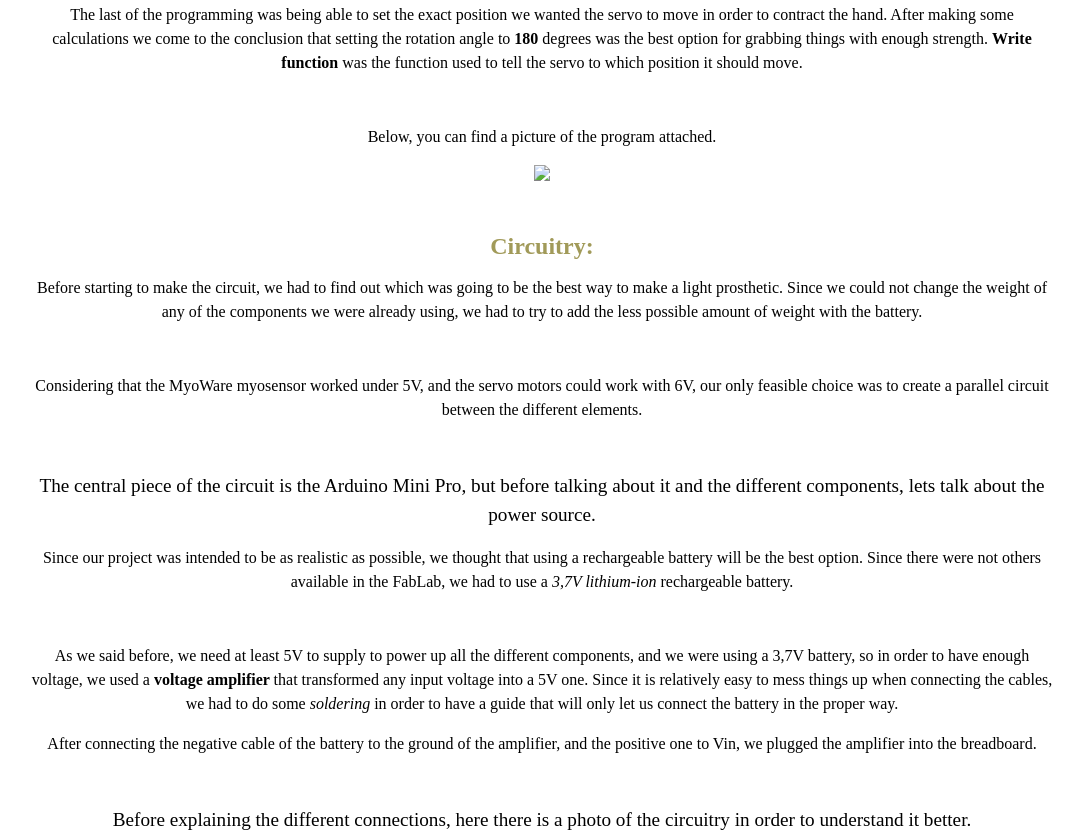
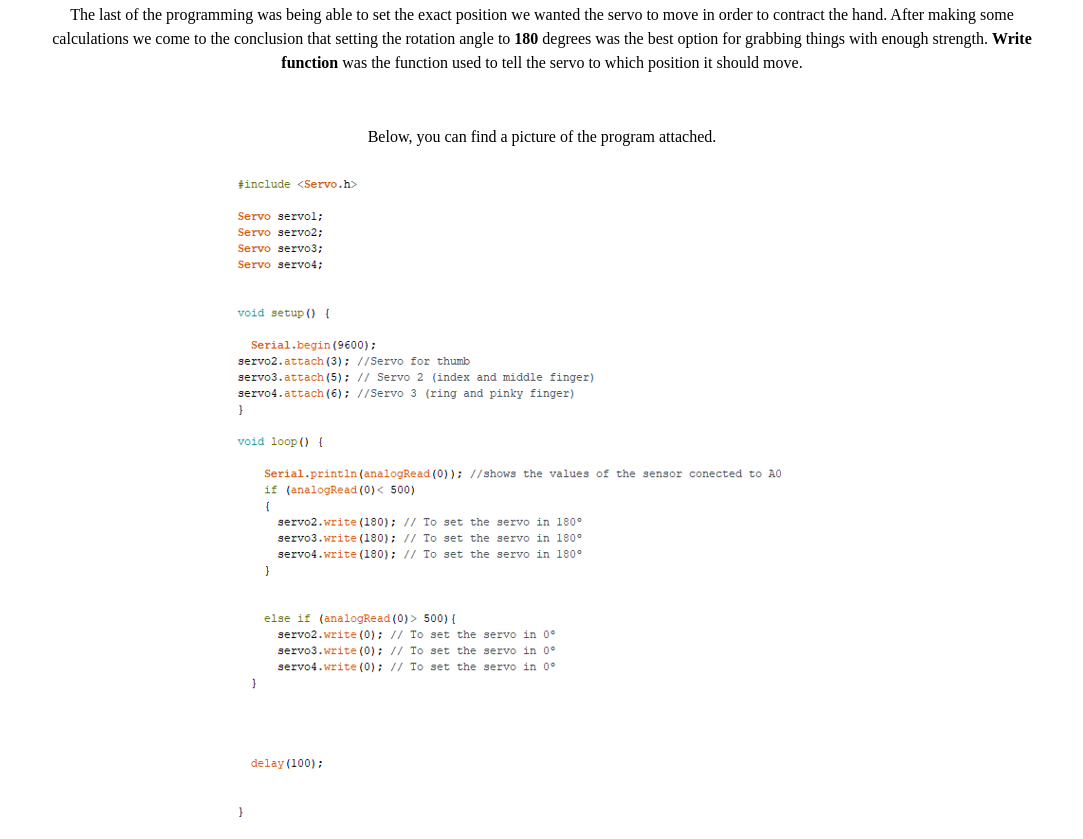
Before and after one commit to PRoblesZ/Fab4Care, a plain HTML site: page finalProject.html in a window 1280 px wide. Shown: the part 10181-11020 px from the top of the page, without its empty margins (98-1181 px from the left). Drawn offline with Linux system fonts and the light colour scheme.

Commit message:
Updated PNG 2

```diff
--- a/finalProject.html
+++ b/finalProject.html
@@ -285,7 +285,7 @@
             </p>
         <p></p>
 
-            <img src="FFinal/png.PNG">
+            <img src="FFinal/14.png">
         <p></p>
 
          <br><br>
```
